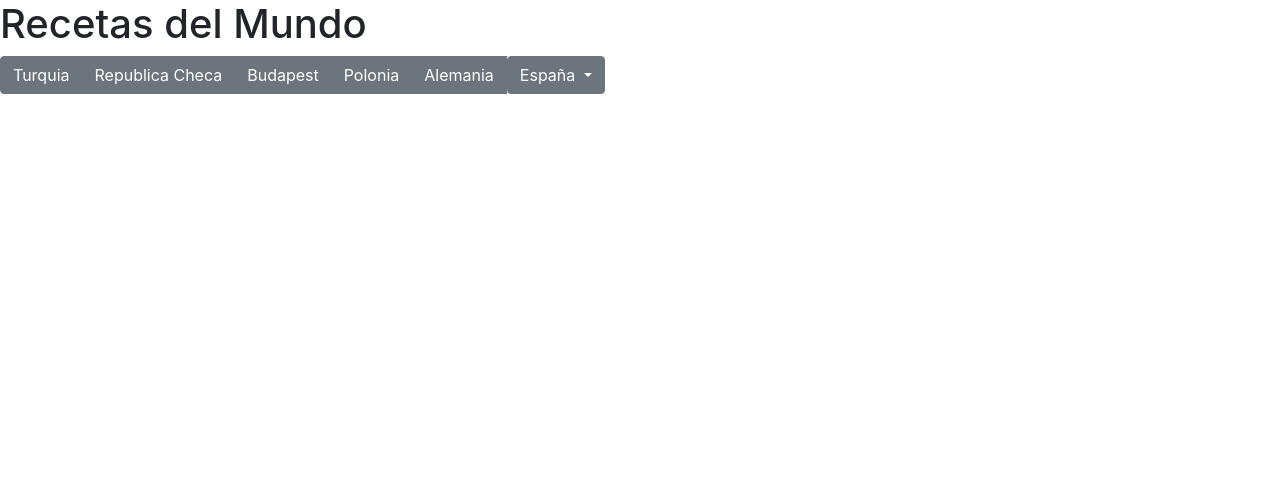
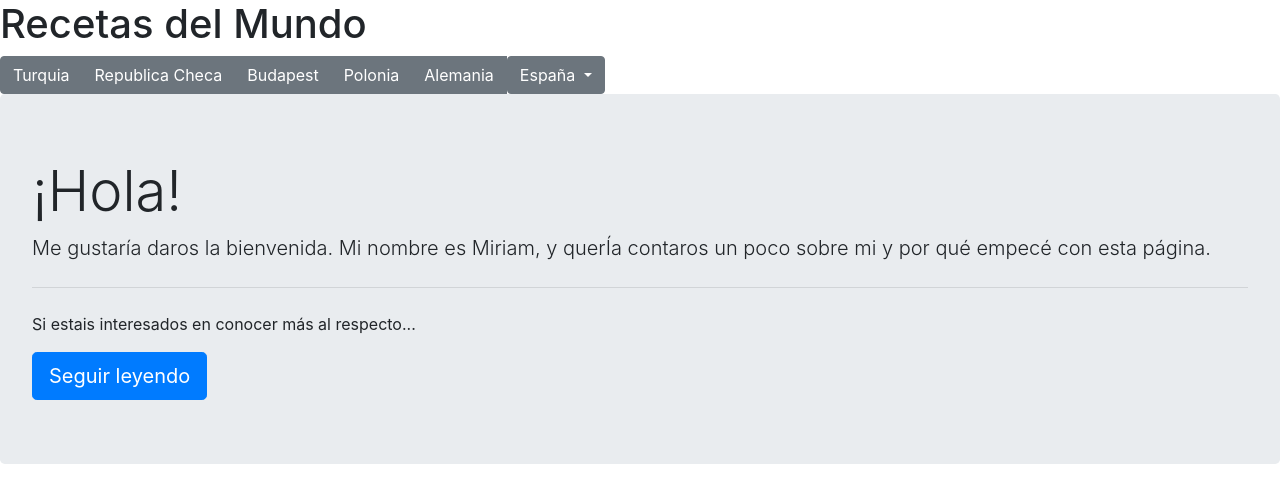
Before and after one commit to isobelmonje/miriammonje, a plain HTML site: page www/index.html in a window 1280 px wide. Drawn offline with nearby package versions, Linux system fonts and the light colour scheme.

Commit message:
cambios realizados en barra y principal

```diff
--- a/www/index.html
+++ b/www/index.html
@@ -30,8 +30,11 @@
     </button>
     <div class="dropdown-menu" aria-labelledby="dropdownMenuButton">
     <a class="dropdown-item" href="#">Sevilla</a>
+    <div class="dropdown-divider"></div>
     <a class="dropdown-item" href="#">Cordoba</a>
+    <div class="dropdown-divider"></div>
     <a class="dropdown-item" href="#">Granada</a>
+
 
     <div class="dropdown">
     <button class="btn btn-secondary dropdown-toggle" type="button" id="dropdownMenuButton" data-toggle="dropdown" aria-haspopup="true" aria-expanded="false">
@@ -43,7 +46,23 @@
     <a class="dropdown-item" href="#">Lima</a>
 
     </div>
+    </div>
+    </div>
+    </div>
+    </div>
+    </div>
 
+
+
+    <div class="jumbotron">
+    <h1 class="display-4">¡Hola!</h1>
+    <p class="lead">Me gustaría daros la bienvenida. Mi nombre es Miriam, y querÍa contaros un poco sobre mi y por qué empecé con esta página.</p>
+    <hr class="my-4">
+    <p>Si estais interesados en conocer más al respecto...</p>
+    <a class="btn btn-primary btn-lg" href="#" role="button">Seguir leyendo</a>
+    </div>
+
+   </div>
 
 
     <!-- Optional JavaScript -->
```
